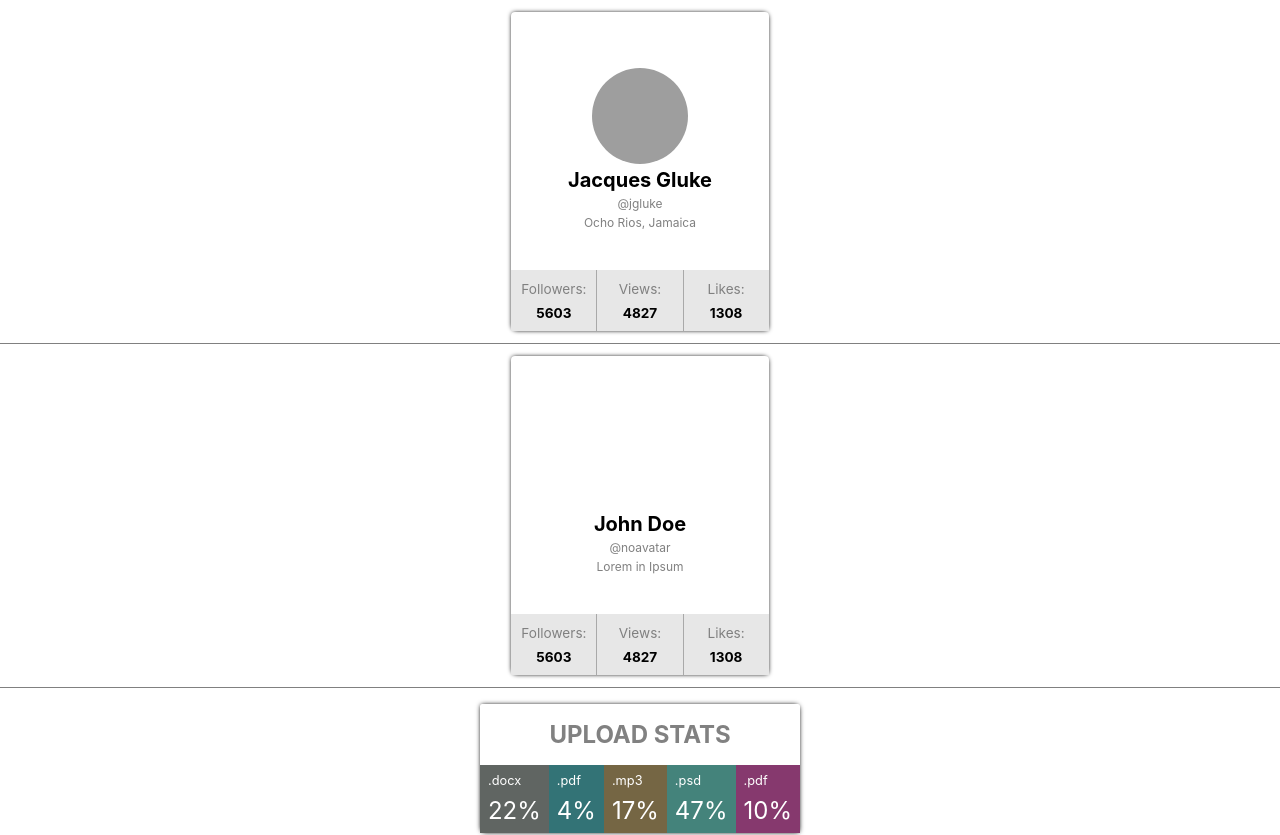
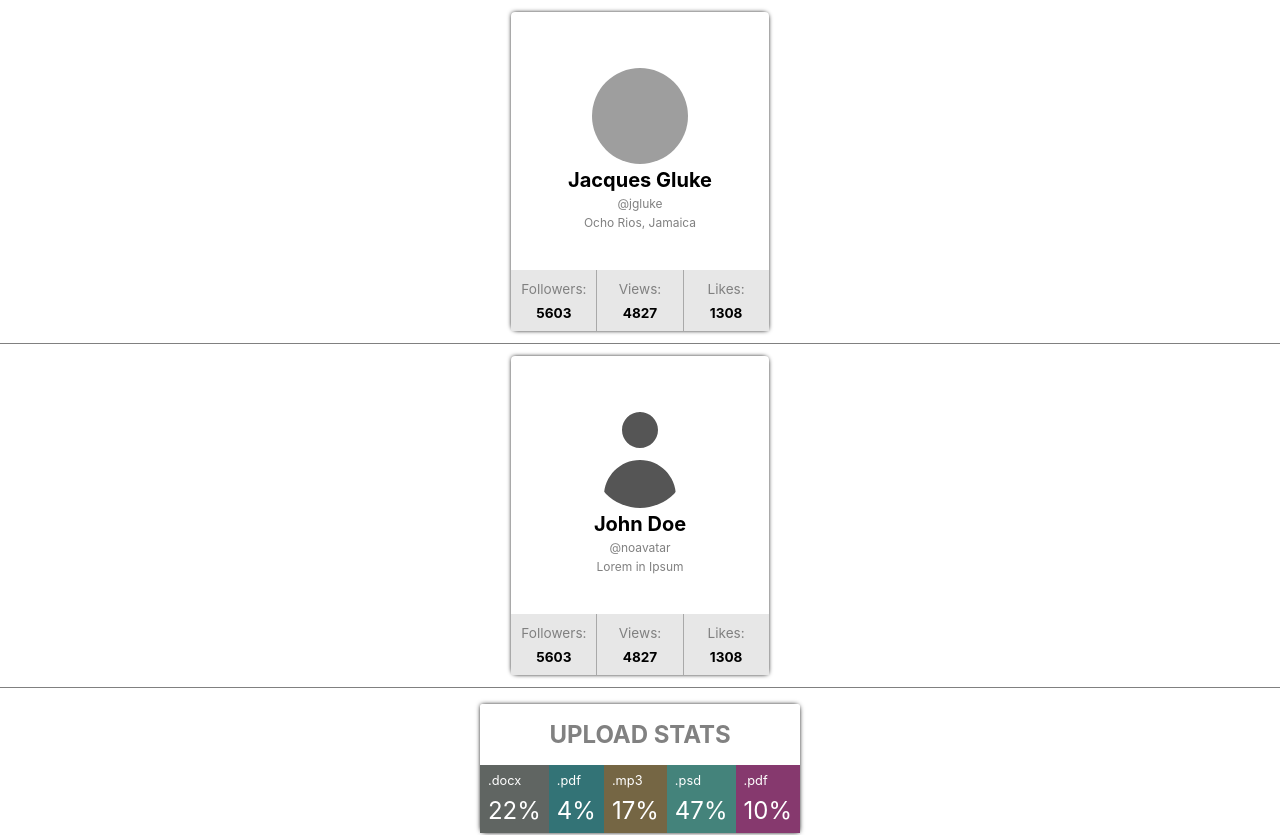
Before and after one commit to MateuszPiszczatowski/goit-react-hw-01-components, a React (Create React App) app: page / in a window 1280 px wide. Shown: the top 835 px of the page. Built offline with nearby package versions, Linux system fonts and the light colour scheme; grey boxes are pictures that could not be loaded.

Commit message:
Fix image for user without avatar

```diff
--- a/src/components/Profile/Profile.jsx
+++ b/src/components/Profile/Profile.jsx
@@ -1,6 +1,6 @@
 import css from "./Profile.module.css";
 import PropTypes from "prop-types";
-import blankProfileImage from "../../images/blank.svg";
+import { ReactComponent as BlankProfileImage } from "../../images/blank.svg";
 
 const Profile = ({
   username,
@@ -15,9 +15,7 @@ const Profile = ({
         {avatar !== "" ? (
           <img src={avatar} alt="User avatar" className={css.avatar} />
         ) : (
-          <svg className={css.avatar}>
-            <use href={blankProfileImage} />
-          </svg>
+          <BlankProfileImage className={css.avatar} />
         )}
         <p className={css.name}>{username}</p>
         {tag && <p className={css.tag}>@{tag}</p>}
```
